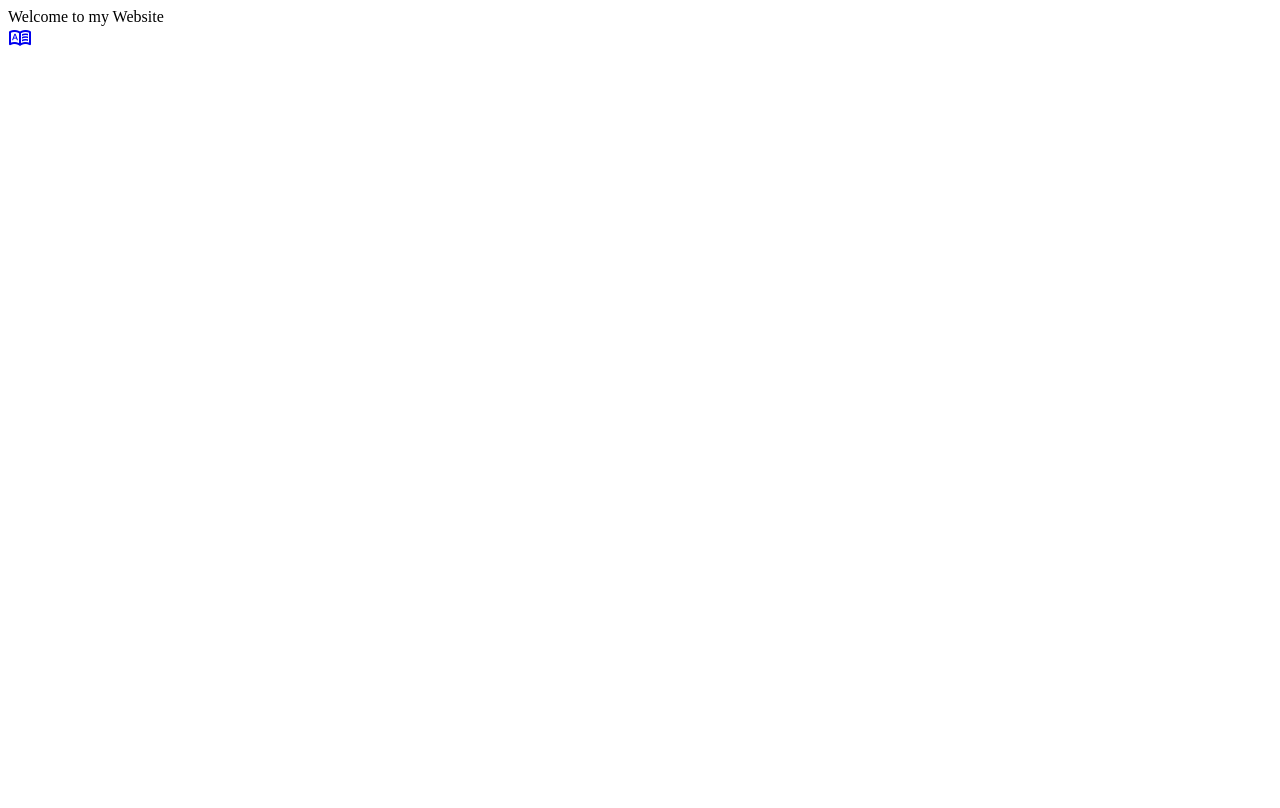
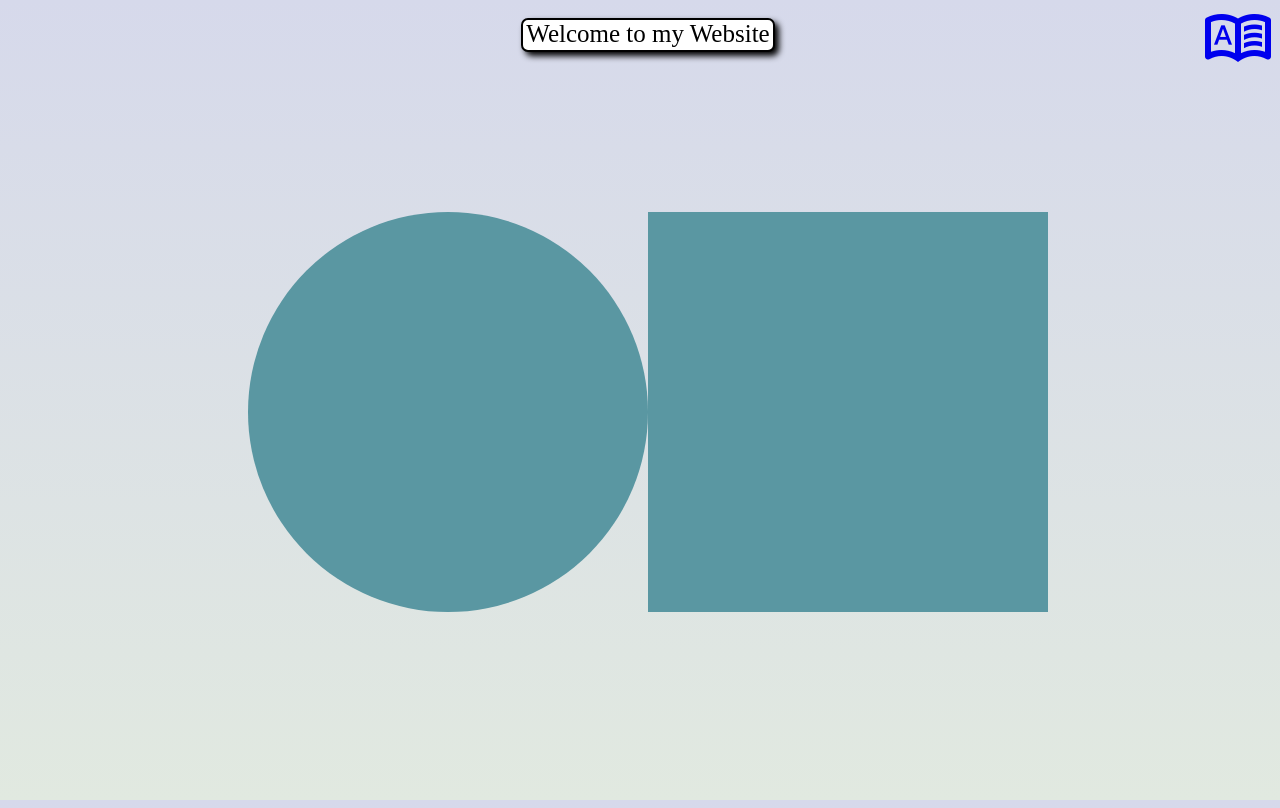
Before and after one commit to wtc2k2/wtc2k2.github.io, a plain HTML site: page index.html in a window 1280 px wide. Drawn offline with nearby package versions, Linux system fonts and the light colour scheme.

Commit message:
Update style.css

```diff
--- a/style.css
+++ b/style.css
@@ -1,68 +1,75 @@
+html {
+    height: 100%;
+    width: 100%;
+  }
+body {
+    height: 100%;
+    width: 100%;
+    display: flex;
+    flex-direction: column;
+    background-image: linear-gradient(to top, #E1E9E0, #D6D9EB);
+}
+
+.header {
+  background-color: white;
+  height: 30px;
+  width: 250px;
+  border: solid black 2px;
+  margin-left: auto;
+  margin-right: auto;
+  margin-top: 10px;
+  margin-bottom: 10px;
+  text-align: center;
+  font-size: 25px;
+  box-shadow: 4px 4px 6px black;
+  border-radius: 7px;
+}
+
+
+.icon {
+position: absolute;
+top: 30px;
+right: 30px;
+transform: scale(3,3);
+color: #582790;
+}
+.material-symbols-outlined:hover {
+  cursor: pointer;
+  transition: 0.5s;
+  transform: scale(1.2);
+}
+
 .container {
-  /* border: solid 1px green; */
   display: flex;
   flex-wrap: wrap;
+  justify-content: center;
 }
 
-  .box1 {
-    height: 225px;
-    width: 225px;
-    /* border: solid 2px; */
-    margin: 5px;
-  }
+.circle {
+  width: 400px;
+  height: 400px;
+  margin-top: 150px;
+  left: 70px;
+  border-radius: 50%;
+  background-color: #5A97A2;
+  max-width: 400px;
+}
+.circle:hover {
+  transition: 1s;
+  border-radius: 0%;
+  background-color: #AA64DA;
+}
 
-  .box2 {
-    height: 225px;
-    width: 225x;
-    /* border: solid 2px; */
-    margin: 5px;
-  }
-
-  .box3 {
-    height: 183px;
-    width: 275px;
-    /* border: solid 2px; */
-    margin: 5px;
-  }
-
-  .box4 {
-    height: 183px;
-    width: 275px;
-    /* border: solid 2px; */
-    margin: 5px;
-  }
-
-  .box5 {
-    height: 183px;
-    width: 275px;
-    /* border: solid 2px; */
-    margin: 5px;
-  }
-
-  .box6 {
-    height: 173px;
-    width: 291px;
-    /* border: solid 2px; */
-    margin: 5px;
-  }
-
-  .box7 {
-    height: 183px;
-    width: 275px;
-    /* border: solid 2px; */
-    margin: 5px;
-  }
-
-  .box8 {
-    height: 217px;
-    width: 235px;
-    /* border: solid 2px; */
-    margin: 5px;
-  }
-
-  .box9 {
-    height: 225px;
-    width: 225px;
-    /* border: solid 2px; */
-    margin: 5px;
-  }
+.square {
+  width: 400px;
+  height: 400px;
+  margin-top: 150px;
+  right: 80px;
+  background-color: #5A97A2;
+  max-width: 400px;
+}
+.square:hover {
+  transition: 1s;
+  border-radius: 50%;
+  background-color: #AA64DA;
+}
```
